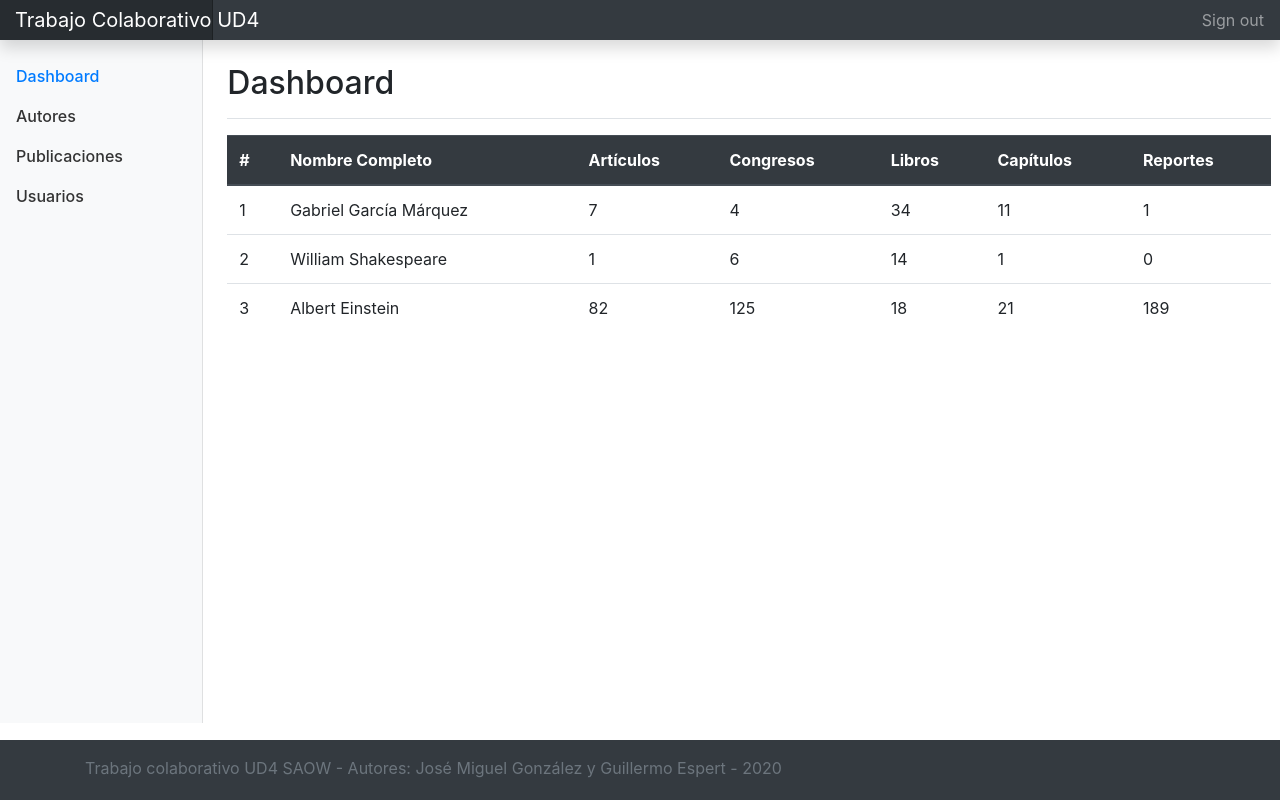
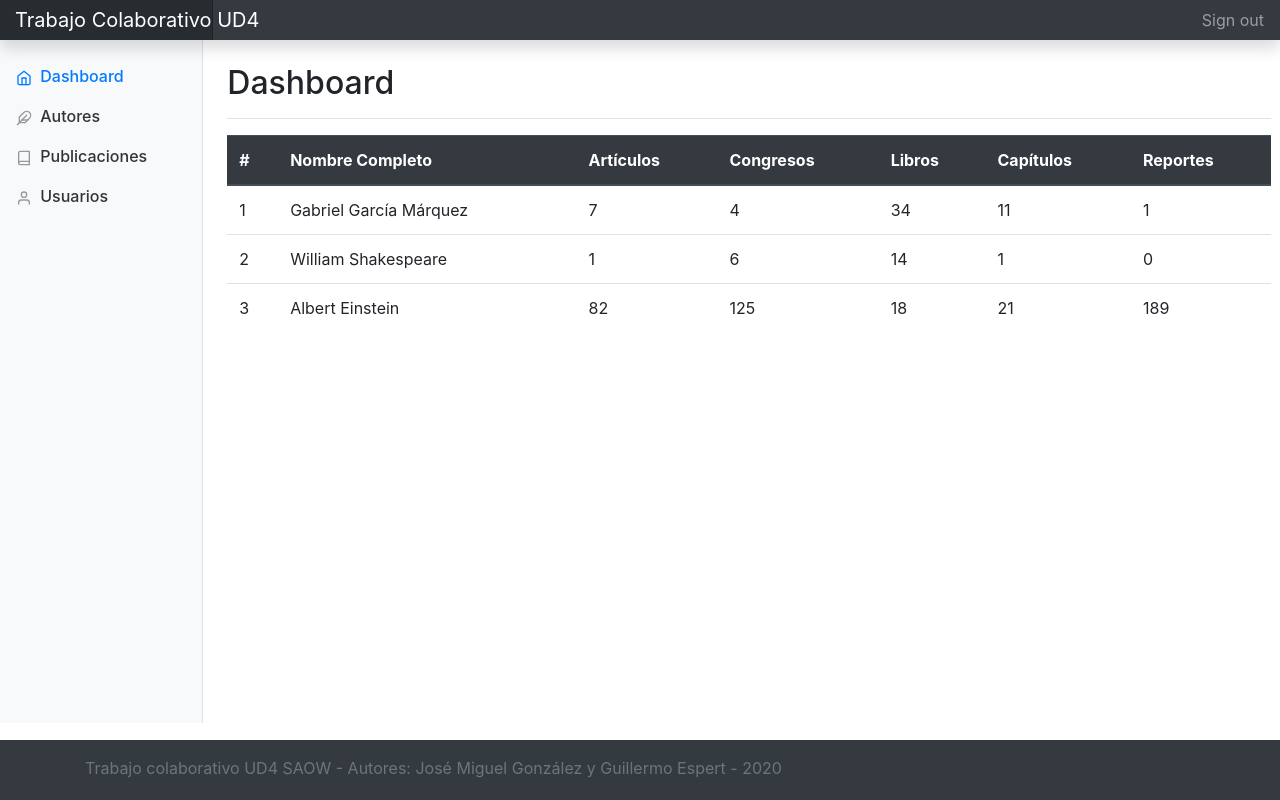
Before and after one commit to decimvs/UI1-SAOW-UD4, an Angular app: page /dashboard in a window 1280 px wide. Built offline with nearby package versions, Linux system fonts and the light colour scheme.

Commit message:
-Añadidos iconos para los enlaces

```diff
--- a/package.json
+++ b/package.json
@@ -20,6 +20,7 @@
     "@angular/platform-browser-dynamic": "~8.2.0",
     "@angular/router": "~8.2.0",
     "bootstrap": "^4.4.1",
+    "feather-icons": "^4.26.0",
     "jquery": "^3.4.1",
     "rxjs": "~6.4.0",
     "tslib": "^1.10.0",
--- a/src/app/app.component.html
+++ b/src/app/app.component.html
@@ -21,16 +21,19 @@
           </li>
           <li class="nav-item">
             <a class="nav-link" routerLink="/autores" routerLinkActive="active">
+              <span data-feather="feather"></span>
               Autores
             </a>
           </li>
           <li class="nav-item">
             <a class="nav-link" routerLink="/publicaciones" routerLinkActive="active">
+              <span data-feather="book"></span>
               Publicaciones
             </a>
           </li>
           <li class="nav-item">
             <a class="nav-link" routerLink="/usuarios" routerLinkActive="active">
+              <span data-feather="user"></span>
               Usuarios
             </a>
           </li>
--- a/src/app/app.component.ts
+++ b/src/app/app.component.ts
@@ -1,10 +1,14 @@
-import { Component } from '@angular/core';
+import {AfterViewInit, Component} from '@angular/core';
+import * as Feather from 'feather-icons';
 
 @Component({
   selector: 'app-root',
   templateUrl: './app.component.html',
   styleUrls: ['./app.component.css']
 })
-export class AppComponent {
-  title = 'ec-ud4';
+export class AppComponent implements AfterViewInit {
+
+  ngAfterViewInit(): void {
+    Feather.replace();
+  }
 }
```
Also changed, not shown: 1 other file (tests, documents, lock files or other folders).
